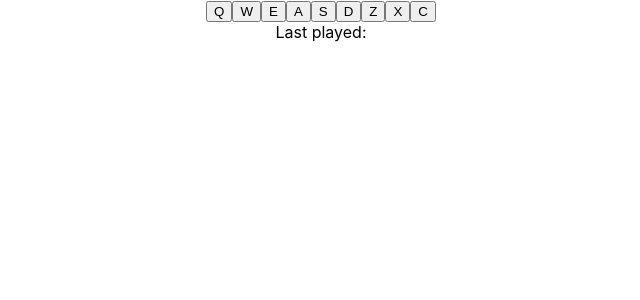
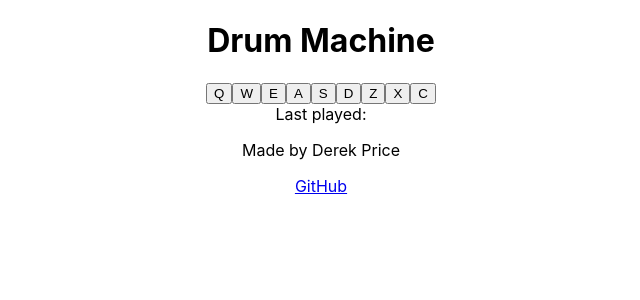
Before and after one commit to DerekPixel/drum-machine, a React (Create React App) app: page / in a window 1280 px wide. Shown: the top 300 px of the page, without its empty margins (319-959 px from the left). Built offline with nearby package versions, Linux system fonts and the light colour scheme.

Commit message:
added header and footer divs

```diff
--- a/src/App.jsx
+++ b/src/App.jsx
@@ -5,12 +5,17 @@ import DrumPads from './components/DrumPads';
 
 function App() {
 
-  var [displayText, setDisplayText] = useState('');
+  const [displayText, setDisplayText] = useState('');
 
   return (
     <div className="App">
-      <DrumPads setDisplay={(id) => setDisplayText(displayText = id)} />
+      <h1 className='header' >Drum Machine</h1>
+      <DrumPads setDisplay={(id) => setDisplayText(id)} />
       <Display text={displayText} />
+      <div className='footer' >
+        <p className='footer-item'>Made by Derek Price</p>
+        <a className='footer-item' href="https://github.com/DerekPixel/drum-machine">GitHub</a>
+      </div>
     </div>
   );
 }
```
